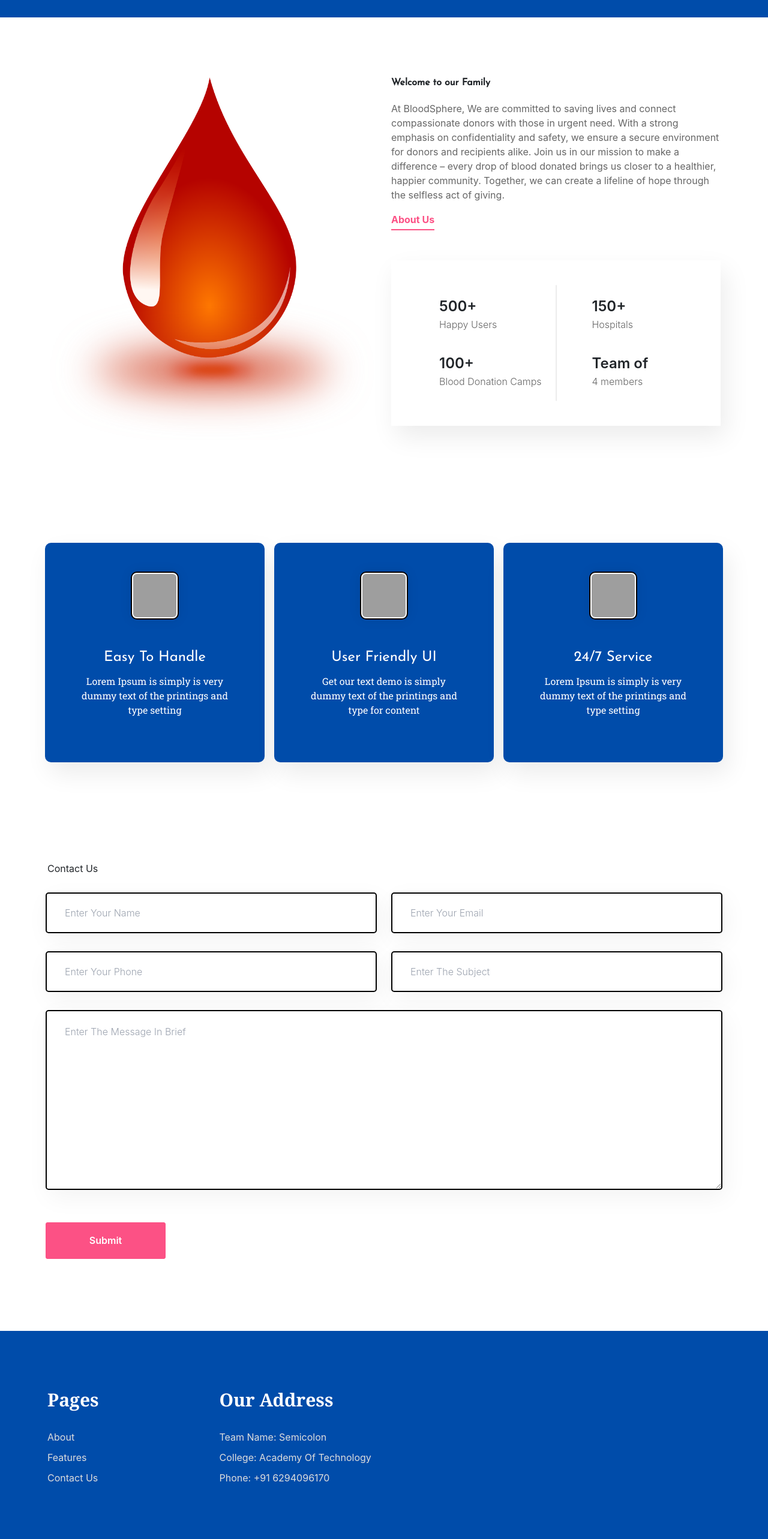
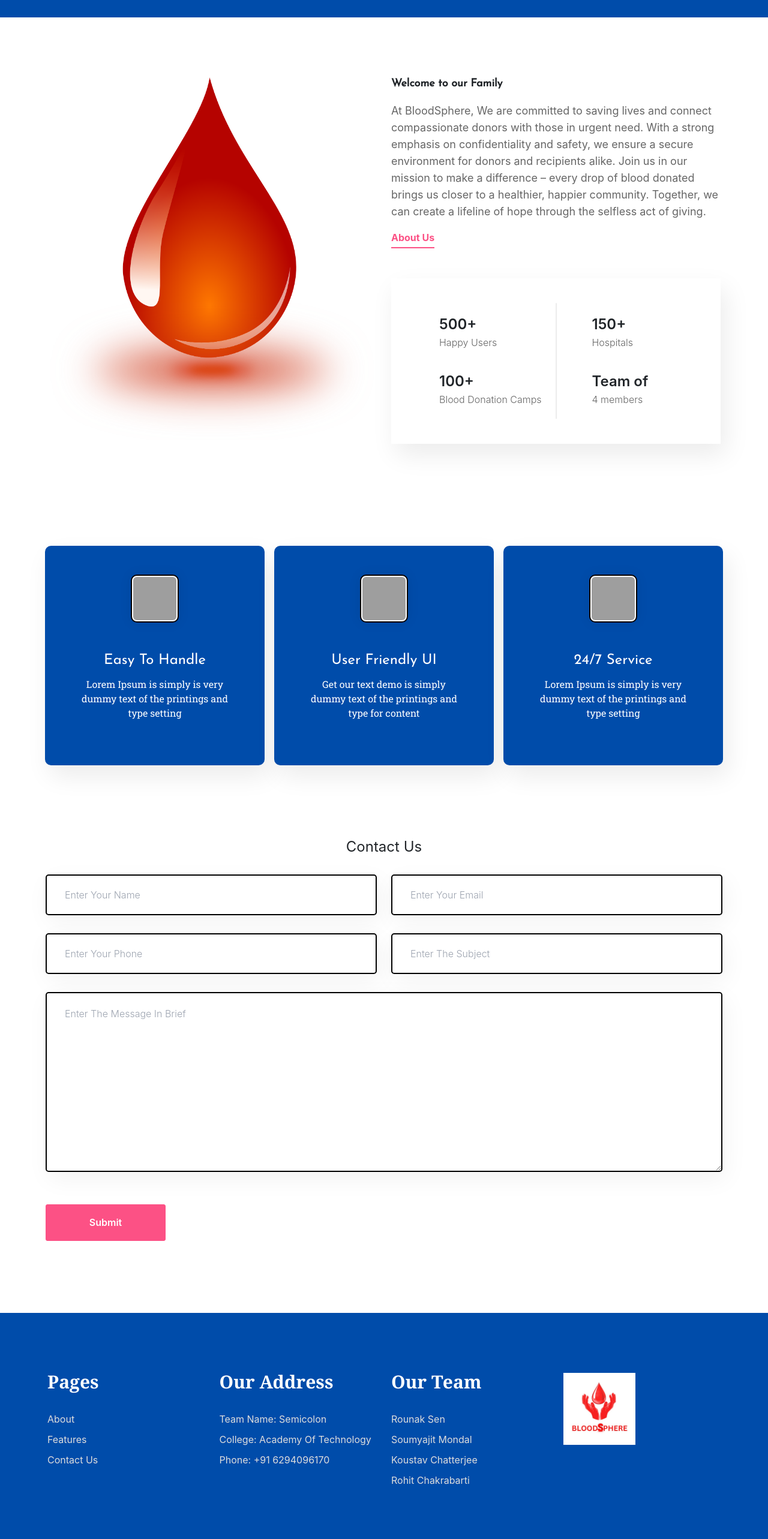
Before and after one commit to rony0000013/Blood-Sphere, a React (Create React App) app: page / in a window 1280 px wide. Shown: the part 840-3406 px from the top of the page at 60% size. Built offline with nearby package versions, Linux system fonts and the light colour scheme; grey boxes are pictures that could not be loaded.

Commit message:
Footer Fixed

```diff
--- a/package.json
+++ b/package.json
@@ -9,6 +9,7 @@
     "@fortawesome/free-brands-svg-icons": "^6.1.2",
     "@fortawesome/free-solid-svg-icons": "^6.1.2",
     "@fortawesome/react-fontawesome": "^0.2.0",
+    "@mui/icons-material": "^5.14.6",
     "@testing-library/jest-dom": "^5.16.4",
     "@testing-library/react": "^13.3.0",
     "@testing-library/user-event": "^13.5.0",
--- a/src/Pages/Approved/Approved.jsx
+++ b/src/Pages/Approved/Approved.jsx
@@ -7,7 +7,7 @@ const Approved = () => {
         <Container>
             <Row className="align-items-center">
                 <Col md={12} lg={12} sm={12} className="text-center mb-5">
-                    <div className="section-title mt-5">
+                    <div className="section-title mt-5 text-2xl text-green-600">
                         <h1>Your request has been</h1>
                     </div>
                 </Col>
--- a/src/Pages/Home/About/About.jsx
+++ b/src/Pages/Home/About/About.jsx
@@ -24,10 +24,10 @@ const About = () => {
                     </Col>
                     <Col md={12} lg={6}>
                         <div className="about-right mt-5 mt-lg-0">
-                            <div className="about-content text-start" data-aos="zoom-in">
+                            <div className="about-content text-start text-lg" data-aos="zoom-in">
                                 <h1>Welcome to our Family</h1>
                                 <p>At BloodSphere, We are committed to saving lives and connect compassionate donors with those in urgent need. With a strong emphasis on confidentiality and safety, we ensure a secure environment for donors and recipients alike. Join us in our mission to make a difference – every drop of blood donated brings us closer to a healthier, happier community. Together, we can create a lifeline of hope through the selfless act of giving.</p>
-                                <a href='/page/about'>About Us</a>
+                                <a href='#about'>About Us</a>
                             </div>
                             <div className="fun-fact-sec" data-aos="fade-right">
                                 <div className="single-fun">
--- a/src/Pages/Home/Appoinment/Appoinment.jsx
+++ b/src/Pages/Home/Appoinment/Appoinment.jsx
@@ -10,7 +10,7 @@ const Appoinment = () => {
                 <Row>
                     <Col sm={12} md={12}>
                         <div className="section-title">
-                            <h1 className="mt-5">Contact Us</h1>
+                            <h1 className="flex justify-center text-2xl">Contact Us</h1>
                         </div>
                         <div className="appoinment-form">
                             <form action="#" className="row">
--- a/src/Pages/Home/Footer/Footer.jsx
+++ b/src/Pages/Home/Footer/Footer.jsx
@@ -1,6 +1,7 @@
 import React from 'react';
 import { Col, Container, NavLink, Row } from 'react-bootstrap';
 import './Footer.css'
+import logo from '../../../Images/BLOODSPHERE-01.jpeg';
 const Footer = () => {
     return (
         <div className="footer-bg">
@@ -32,6 +33,24 @@ const Footer = () => {
                             </div>
                         </div>
                     </Col>
+                    <Col xs={6} md={3}>
+                        <div className="single-footer-widget">
+                            <div className="widget-title">
+                                <h2>Our Team</h2>
+                            </div>
+                            <div className="widget-content">
+                                <NavLink className="footer-link">Rounak Sen</NavLink>
+                                <NavLink className="footer-link">Soumyajit Mondal</NavLink>
+                                <NavLink className="footer-link">Koustav Chatterjee</NavLink>
+                                <NavLink className="footer-link">Rohit Chakrabarti</NavLink>
+                            </div>
+                        </div>
+                    </Col>
+                    <Col xs={6} md={3}>
+                        <div className="single-footer-widget w-[120px] h-[10px]">
+                            <img className="logo" src={logo} alt="BloodSphere" />
+                        </div>
+                    </Col>
                 </Row>
             </Container>
             <div className="footer-copy-right text-center text-white">
--- a/src/output.css
+++ b/src/output.css
@@ -1509,10 +1509,30 @@ html {
   margin-top: 1.25rem;
 }
 
+.flex {
+  display: flex;
+}
+
 .list-item {
   display: list-item;
 }
 
+.h-\[10px\] {
+  height: 10px;
+}
+
+.w-72 {
+  width: 18rem;
+}
+
+.w-\[120px\] {
+  width: 120px;
+}
+
+.justify-center {
+  justify-content: center;
+}
+
 .p-3 {
   padding: 0.75rem;
 }
@@ -1523,6 +1543,21 @@ html {
 
 .text-start {
   text-align: start;
+}
+
+.text-2xl {
+  font-size: 1.5rem;
+  line-height: 2rem;
+}
+
+.text-lg {
+  font-size: 1.125rem;
+  line-height: 1.75rem;
+}
+
+.text-green-600 {
+  --tw-text-opacity: 1;
+  color: rgb(22 163 74 / var(--tw-text-opacity));
 }
 
 .text-white {
```
Also changed, not shown: 1 other file (tests, documents, lock files or other folders).
